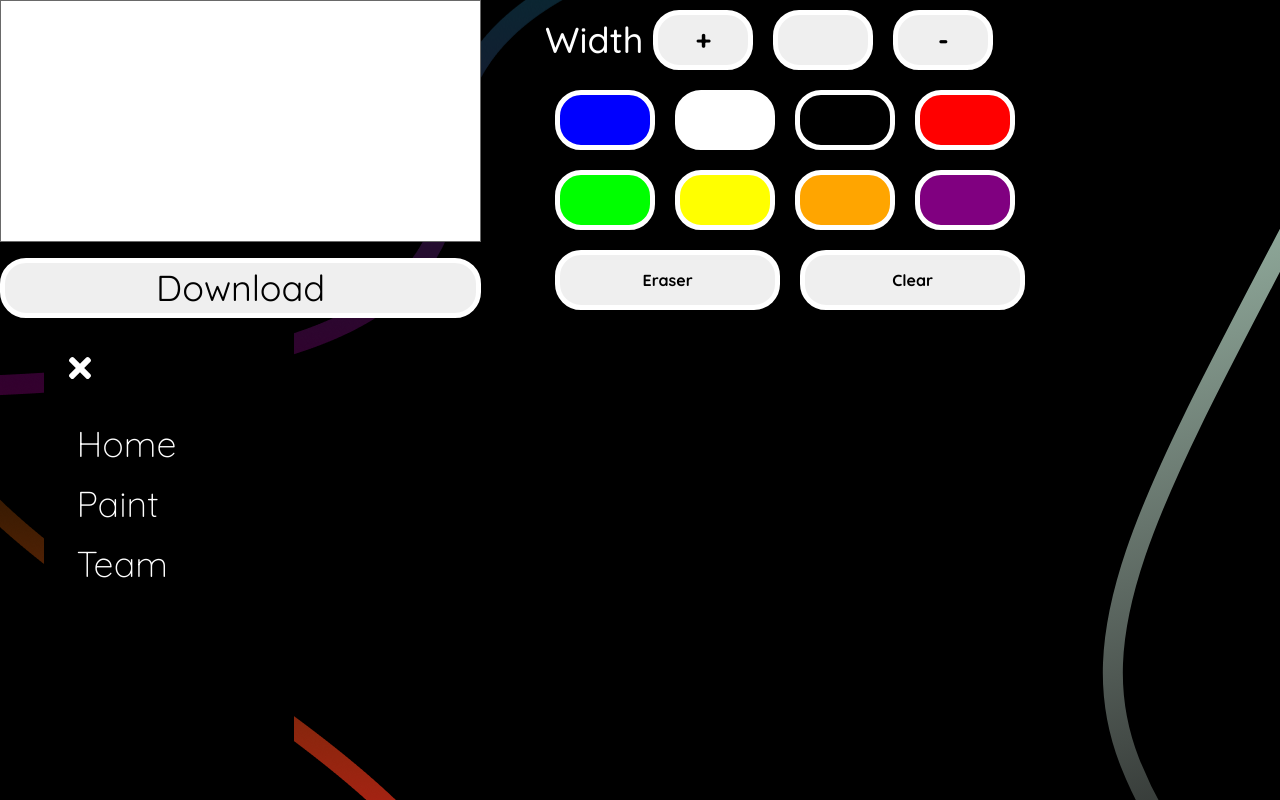
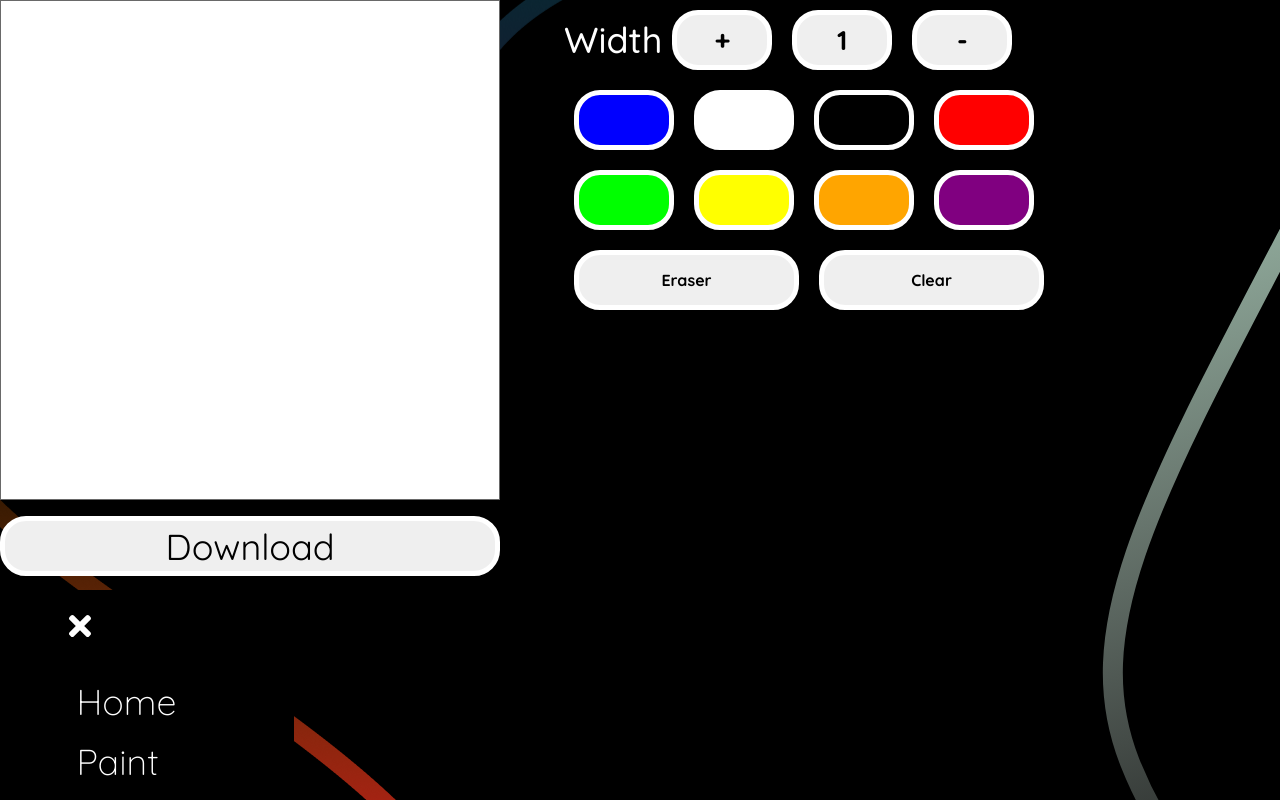
Before and after one commit to Mike2081/scratch-paint, a React (Create React App) app in the folder front-end/: page /paint in a window 1280 px wide. Shown: the top 800 px of the page. Built offline with nearby package versions, Linux system fonts and the light colour scheme; a web font is replaced by a local one.

Commit message:
fix canvas issue

```diff
--- a/front-end/src/Components/Holder.js
+++ b/front-end/src/Components/Holder.js
@@ -5,7 +5,7 @@ import downloadPhoto from "../Images/download-file.png";
 
 function Holder() {
   const colours = ["white"];
-  const [widthSettings, setWidthSettings] = useState("");
+  const [widthSettings, setWidthSettings] = useState(1);
   const [pickedColor, setPickedColor] = useState(colours[""]);
   console.log(pickedColor);
   const canvasRef = useRef(null);
@@ -134,8 +134,8 @@ function Holder() {
         <div className="canvas-container">
           <canvas
             id="canvas"
-            // width={window.innerWidth}
-            // height={500}
+            width={500}
+            height={500}
             ref={canvasRef}
             onMouseDown={onMouseDown}
             onMouseUp={onMouseUp}
```
